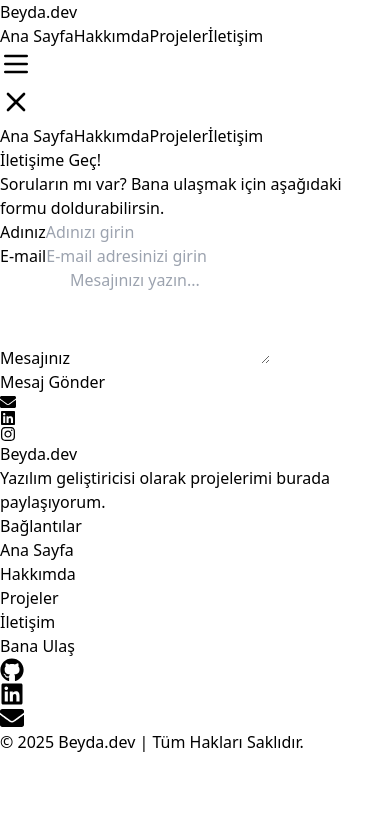
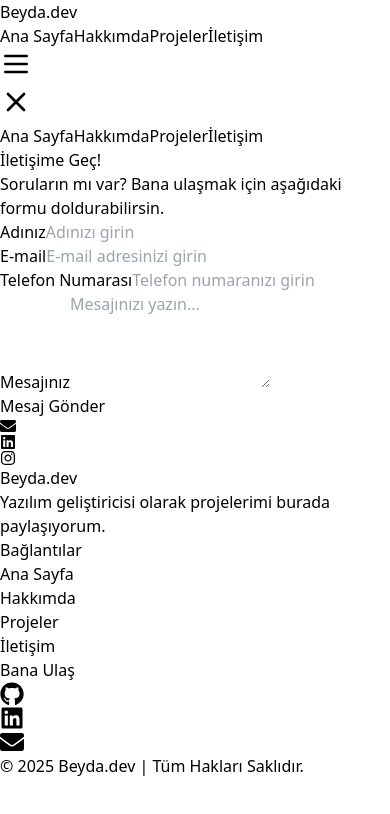
Before and after one commit to BeydaNurPinarbasi/my-portfolio, a Next.js app: page /contact in a window 390 px wide. Shown: the top 814 px of the page. Built offline with nearby package versions, Linux system fonts and the light colour scheme.

Commit message:
Contact phone number

```diff
--- a/src/app/contact/page.tsx
+++ b/src/app/contact/page.tsx
@@ -6,9 +6,11 @@ import { motion } from 'framer-motion';
 const Contact: React.FC = () => {
   const [name, setName] = useState('');
   const [email, setEmail] = useState('');
+  const [phone, setPhone] = useState('');
   const [message, setMessage] = useState('');
   const [loading, setLoading] = useState(false);
   const [responseMsg, setResponseMsg] = useState('');
+
 
   const handleSubmit = async (e: React.FormEvent) => {
     e.preventDefault();
@@ -107,6 +109,22 @@ const Contact: React.FC = () => {
 
           </div>
 
+
+          <div className="mb-4 text-left">
+        <label htmlFor="phone" className="block text-sm sm:text-lg font-medium">
+    Telefon Numarası
+  </label>
+  <input
+    type="tel" // telefon numarası için tel tipini kullanın
+    id="phone"
+    value={phone}
+    onChange={(e) => setPhone(e.target.value)}
+    className="w-full px-4 py-3 mt-2 border border-gray-300 rounded-lg focus:outline-none focus:ring-2 focus:ring-blue-500 text-sm sm:text-base text-gray-900 placeholder-gray-500"
+    placeholder="Telefon numaranızı girin"
+    required
+  />
+</div>
+
           <div className="mb-4 text-left">
             <label htmlFor="message" className="block text-sm sm:text-lg font-medium">Mesajınız</label>
             <textarea
--- a/src/app/layout.tsx
+++ b/src/app/layout.tsx
@@ -7,7 +7,7 @@ export default function RootLayout({ children }: { children: React.ReactNode })
     <html lang="tr">
       <body className=" bg-gray-100 flex flex-col min-h-screen">
         <Navbar />
-        <main className="container mx-auto p-4 flex-grow">{children}</main>
+        <main className="min-h-screen container mx-auto p-4 flex-grow">{children}</main>
         <Footer /> {/* Footer buraya eklendi */}
       </body>
     </html>
```
